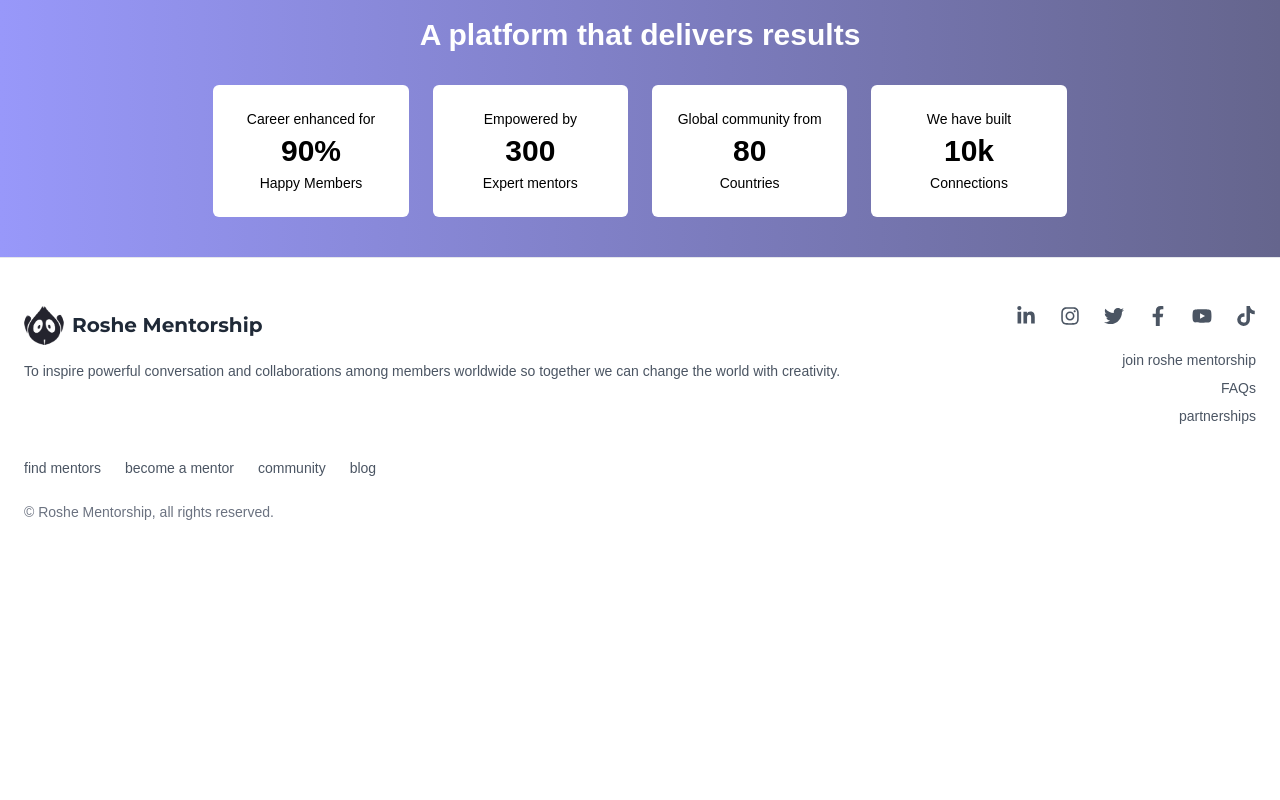
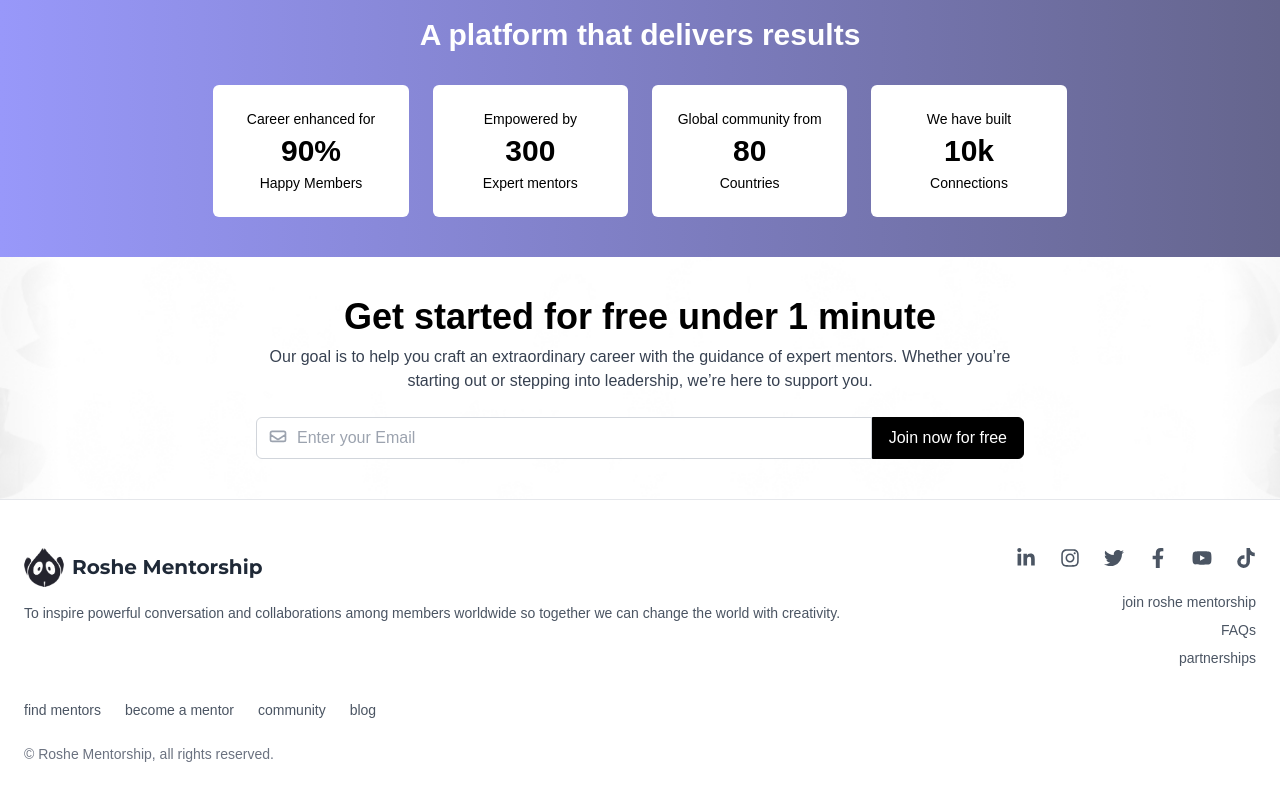
Before and after one commit to Roshe-Mentors/new_roshe, a Next.js app: page / in a window 1280 px wide. Shown: the part 2404-3204 px from the top of the page. Before the commit the page ends 2974 px from the top, so only its background shows below. Built offline with nearby package versions, Linux system fonts and the light colour scheme.

Commit message:
Feat: integrate CenterCTA component into the homepage with updated background image

```diff
--- a/src/app/page.tsx
+++ b/src/app/page.tsx
@@ -4,6 +4,7 @@ import VideoExplainer from "../components/VideoExplainer";
 import ThreeFeatures from "../components/ThreeFeatures";
 import MentorsSection from "../components/MentorsSection";
 import PlatformStats from "../components/PlatformStats";
+import CenterCTA from "../components/CenterCTA"
 export default function Home() {
   return (
 
@@ -14,6 +15,7 @@ export default function Home() {
       <ThreeFeatures />
       <MentorsSection />
       <PlatformStats />
+      <CenterCTA />
     </div>
   );
 }
--- a/src/components/CenterCTA.tsx
+++ b/src/components/CenterCTA.tsx
@@ -1,4 +1,5 @@
 // components/CenterCTA.tsx
+"use client"
 import React, { useState } from 'react';
 
 const CenterCTA = () => {
@@ -13,7 +14,7 @@ const CenterCTA = () => {
       setError('Please enter a valid email address');
     } else {
       setError('');
-      // You can handle form submission here if needed
+
     }
   };
 
@@ -21,11 +22,12 @@ const CenterCTA = () => {
     <section
       className="w-full flex justify-center items-center py-10 px-4"
       style={{
-        // The JPEG with all circular portraits
-        // repeated vertically, covering full width
-        backgroundImage: "url('/images/bg-portraits.jpg')",
+
+        backgroundImage: "url('/images/Community_image.jpg')",
         backgroundRepeat: 'repeat-y',
         backgroundPosition: 'center',
+        backgroundSize: 'cover',
+        backgroundAttachment: 'fixed'
         // If you want to ensure the image doesn't stretch:
         // backgroundSize: 'auto',
       }}
```
Also changed, not shown: public/images/Community_image.jpg (added).
